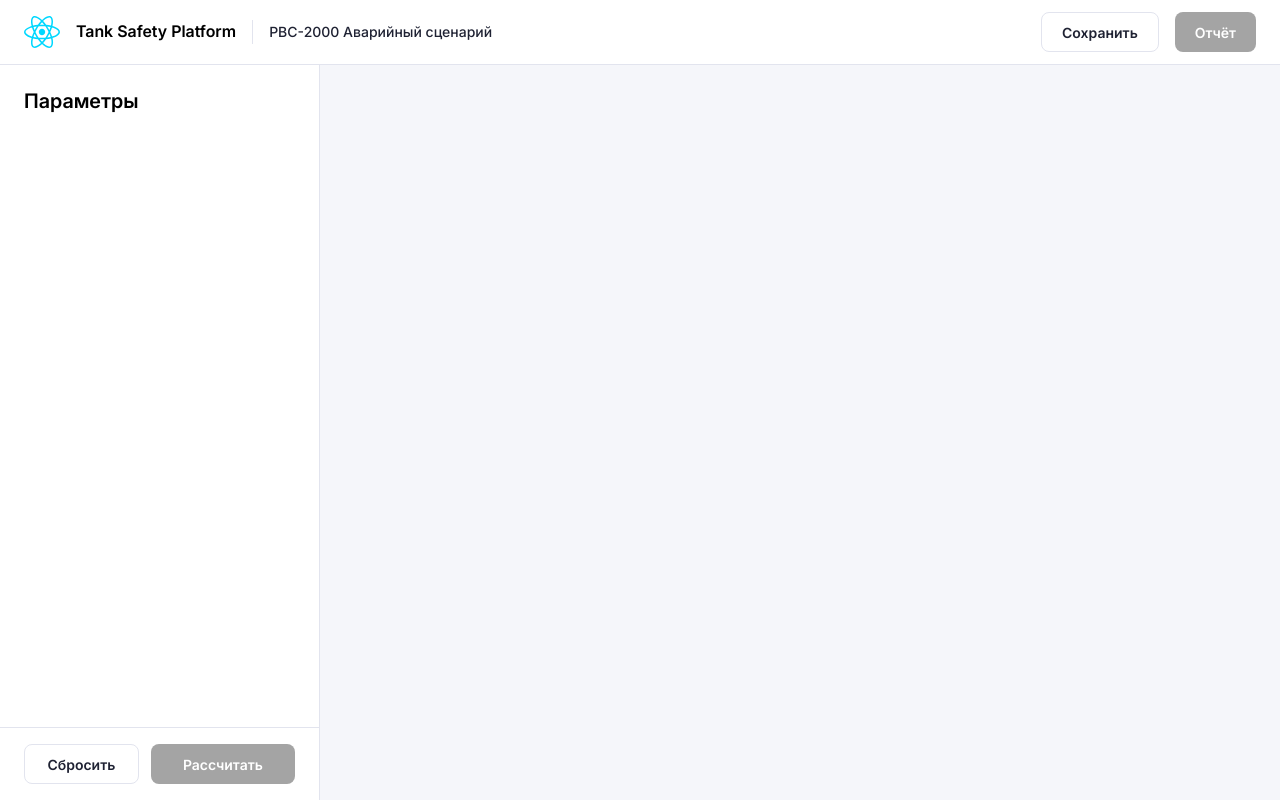
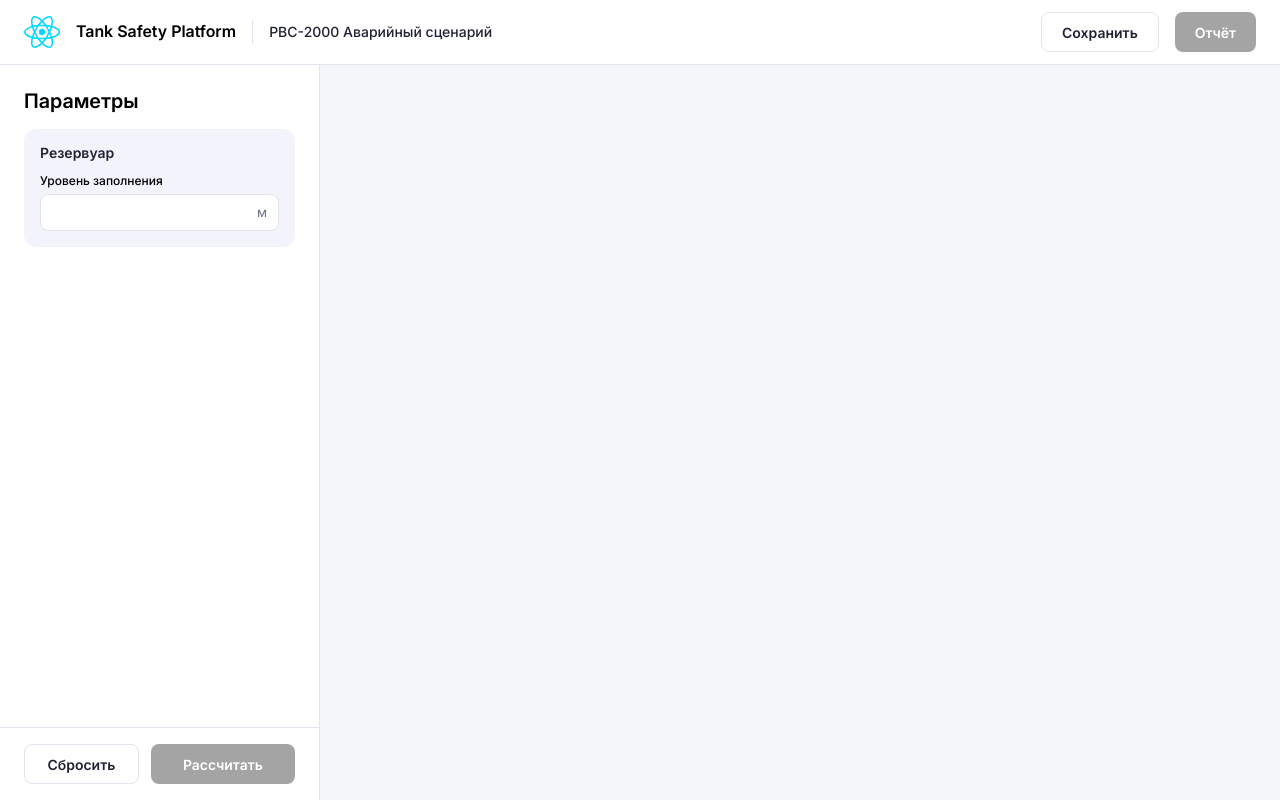
Before and after one commit to safonovartem/Team_13_Our_work, a React (Vite) app in the folder frontend/: page / in a window 1280 px wide. Built offline with nearby package versions, Linux system fonts and the light colour scheme.

Commit message:
Add property value input field component

```diff
--- a/frontend/src/assets/styles/global.css
+++ b/frontend/src/assets/styles/global.css
@@ -64,3 +64,28 @@ p {
 span {
   color: var(--titles-text-color);
 }
+
+input {
+  width: 100%;
+  font-weight: 500;
+}
+
+input[type='number'] {
+  font-size: 0.875em;
+  border: 1px solid var(--main-border-color);
+  border-radius: 8px;
+  padding: 0.7em 12px;
+}
+
+/* Chrome, Safari, Edge, Opera */
+input[type='number']::-webkit-outer-spin-button,
+input[type='number']::-webkit-inner-spin-button {
+  -webkit-appearance: none;
+  margin: 0;
+}
+
+/* Firefox */
+input[type='number'] {
+  -moz-appearance: textfield;
+  appearance: textfield;
+}
--- a/frontend/src/assets/styles/variables.css
+++ b/frontend/src/assets/styles/variables.css
@@ -10,7 +10,7 @@
 
   --main-text-color: #000000;
   --titles-text-color: #1f2233;
-  --subtitle-text-color: #6b7085;
+  --info-text-color: #6b7085;
   --main-border-color: #e2e4ee;
 
   --filled-button-bg: #a4a4a4;
--- a/frontend/src/components/properties-panel/component.tsx
+++ b/frontend/src/components/properties-panel/component.tsx
@@ -1,3 +1,6 @@
+import { PropertiesFormGroup } from '../properties-form-group/component';
+import { PropertyValueInputField } from '../property-value-input-field/component';
+import { SignedFormField } from '../signed-form-field/component';
 import styles from './component.module.css';
 
 export function PropertiesPanel() {
@@ -5,11 +8,13 @@ export function PropertiesPanel() {
     <div className={styles.container}>
       <section className={styles.propertiesSection}>
         <h3 className={styles.title}>Параметры</h3>
-        <form
-          action="#"
-          className={styles.propertiesForm}
-          id="properties-form"
-        ></form>
+        <form action="#" className={styles.propertiesForm} id="properties-form">
+          <PropertiesFormGroup title="Резервуар">
+            <SignedFormField title="Уровень заполнения">
+              <PropertyValueInputField measurementUnit="м" />
+            </SignedFormField>
+          </PropertiesFormGroup>
+        </form>
       </section>
       <div className={styles.buttons}>
         <button type="reset" className="transparent" form="properties-form">
--- /dev/null
+++ b/frontend/src/components/property-value-input-field/component.module.css
@@ -0,0 +1,19 @@
+.container {
+  position: relative;
+}
+
+.input.measured {
+  padding-right: 30px;
+}
+
+.propertyMeasureUnit {
+  position: absolute;
+  top: 50%;
+  right: 12px;
+  transform: translateY(-50%);
+  font-size: 13px;
+  font-weight: 400;
+  color: var(--info-text-color);
+  text-transform: lowercase;
+  user-select: none;
+}
--- /dev/null
+++ b/frontend/src/components/property-value-input-field/component.tsx
@@ -0,0 +1,22 @@
+import styles from './component.module.css';
+
+interface PropertyValueInputFieldProps {
+  measurementUnit?: string;
+  id?: string;
+}
+
+export function PropertyValueInputField({
+  measurementUnit,
+  id,
+}: PropertyValueInputFieldProps) {
+  return (
+    <div className={styles.container}>
+      <input
+        type="number"
+        id={id}
+        className={`${styles.input} ${measurementUnit ? styles.measured : ''}`}
+      />
+      <span className={styles.propertyMeasureUnit}>{measurementUnit}</span>
+    </div>
+  );
+}
```
